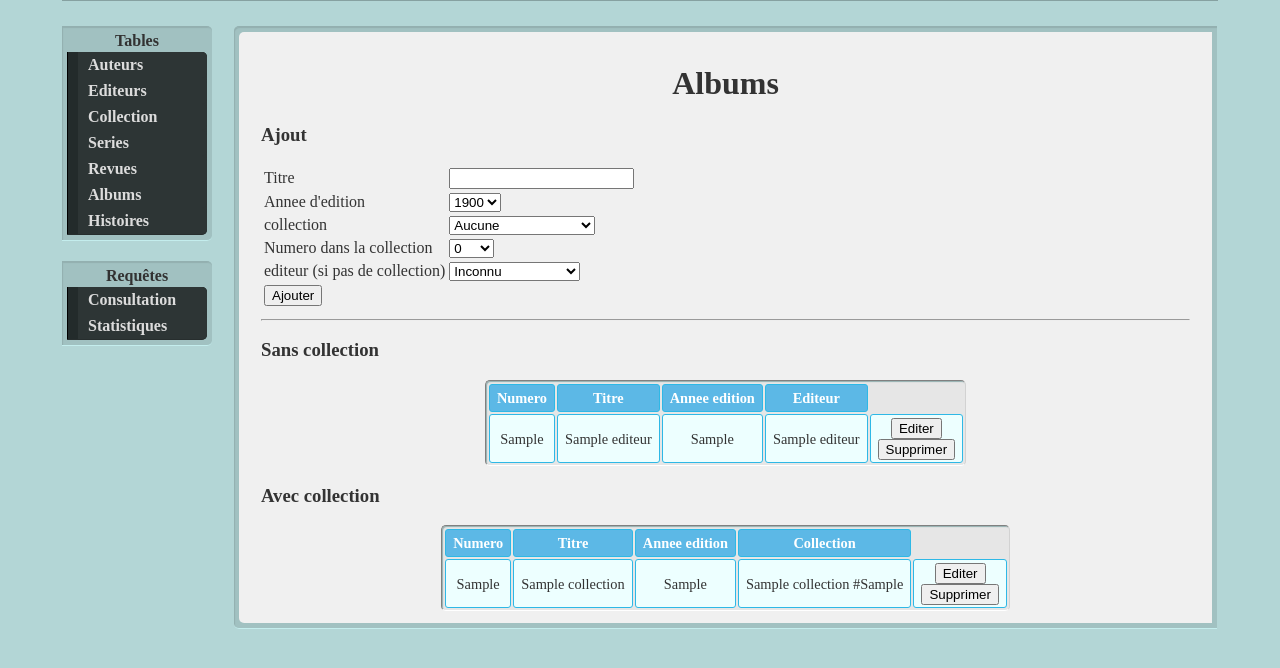
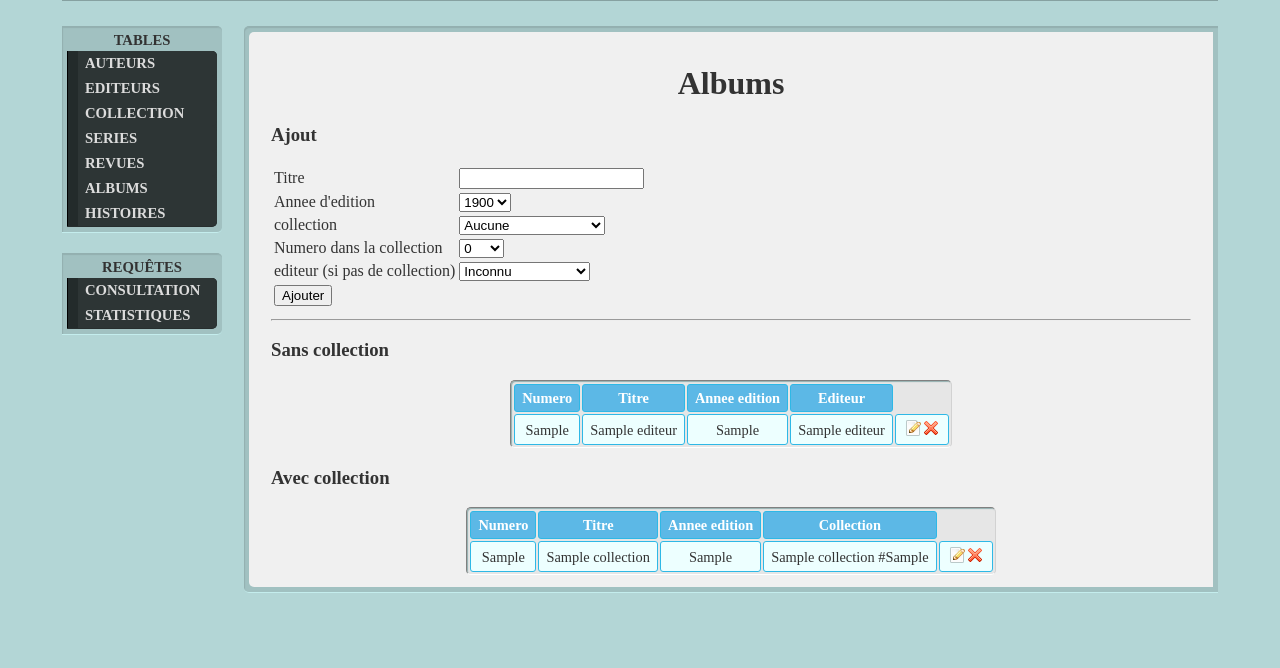
Before and after one commit to shazame/SGBandesDessinees, a PHP site: page /album.php in a window 1280 px wide. Shown: the part 54-722 px from the top of the page. Run offline with PHP 8.4, Linux system fonts and the light colour scheme; tables that the repository leaves empty or names only in its code hold one stand-in row (values such as "Sample post").

Commit message:
End of css

```diff
--- a/mysql/album.php
+++ b/mysql/album.php
@@ -299,8 +299,11 @@ while($r = mysql_fetch_array($result)) {
 	echo "<td>" . $r['annee_edition'] . "</td>\n";
 	echo "<td>" . $r['nom_editeur'] . "</td>\n";
 	echo "<td>";
+	echo "<table class=\"innerTable\"><tr><td>";
 	button('album.php', array('no_volume' => $r['no_volume'], 'type_album' => 'album_sans_collection'), 'edit', 'Editer');
+	echo "</td><td>";
 	button('album.php', array('no_volume' => $r['no_volume']), 'delete', 'Supprimer');
+	echo "</td></tr></table>";
 	echo "</td>";
 	echo "</tr>";
 	$i++;
@@ -339,8 +342,11 @@ while($r = mysql_fetch_array($result)) {
 	echo "<td>" . $r['nom_collection'] . " #" . $r['no_ds_collection'] . " </td>\n";
 	echo "<td>";
 	// delete button
+	echo "<table class=\"innerTable\"><tr><td>";
 	button('album.php', array('no_volume' => $r['no_volume'], 'type_album' => 'album_avec_collection'), 'edit', 'Editer');
+	echo "</td><td>";
 	button('album.php', array('no_volume' => $r['no_volume']), 'delete', 'Supprimer');
+	echo "</td></tr></table>";
 	echo "</td>";
 	echo "</tr>";
 	$i++;
--- a/mysql/author.php
+++ b/mysql/author.php
@@ -128,13 +128,15 @@ while($r = mysql_fetch_array($result)) {
 	} else {
 		echo "<tr class=\"alt\">\n";
 	}
-	echo "<tr>\n";
 	echo "<td>" . $r['no_auteur'] . "</td>\n";
 	echo "<td>" . $r['nom_auteur'] . "</td>\n";
 	echo "<td>" . $r['prenom_auteur'] . "</td>\n";
 	echo "<td>";
+	echo "<table class=\"innerTable\"><tr><td>";
 	button('author.php', array('no_auteur' => $r['no_auteur']), 'edit', 'Editer');
+	echo "</td><td>";
 	button('author.php', array('no_auteur' => $r['no_auteur']), 'delete', 'Supprimer');
+	echo "</td></tr></table>";
 	echo "</td>";
 	echo "</tr>\n";
 	$i++;
--- a/mysql/collection.php
+++ b/mysql/collection.php
@@ -34,7 +34,7 @@
 <tr> <td> Editeur : </td>
 	 <td> <select name="no_editeur">
 	      <option value="-1">Inconnu</option>
-	<?php optionselect("editeur", qw("no_editeur nom_editeur")); ?>
+	<?php optionselect("editeur", qw("no_editeur nom_editeur"), "Inconnu"); ?>
 	</select>
 	</td> </tr>
 
@@ -140,8 +140,11 @@ while($r = mysql_fetch_array($result)) {
 	echo "<td>" . $r['nom_collection'] . "</td>\n";
 	echo "<td>" . $r['nom_editeur'] . "</td>\n";
 	echo "<td>";
+	echo "<table class=\"innerTable\"><tr><td>";
 	button('collection.php', array('no_collection' => $r['no_collection']), 'edit', 'Editer');
+	echo "</td><td>";
 	button('collection.php', array('no_collection' => $r['no_collection']), 'delete', 'Supprimer');
+	echo "</td></tr></table>";
 	echo "</td>";
 	echo "</tr>";
 	$i++;
--- a/mysql/editor.php
+++ b/mysql/editor.php
@@ -109,8 +109,11 @@ while($r = mysql_fetch_array($result)) {
 	echo "<td>" . $r['no_editeur'] . "</td>\n";
 	echo "<td>" . $r['nom_editeur'] . "</td>\n";
 	echo "<td>";
+	echo "<table class=\"innerTable\"><tr><td>";
 	button('editor.php', array('no_editeur' => $r['no_editeur']), 'edit', 'Editer');
+	echo "</td><td>";
 	button('editor.php', array('no_editeur' => $r['no_editeur']), 'delete', 'Supprimer');
+	echo "</td></tr></table>";
 	echo "</td>";
 	echo "</tr>";
 	$i++;
--- a/mysql/include.php
+++ b/mysql/include.php
@@ -89,7 +89,20 @@ function button($action, $attrs, $val, $txt) {
 	foreach($attrs as $i => $val) {
 	   echo "<input type='hidden' name='" . $i . "' value='" . $val . "'>";
 	}
-	echo "<input type='submit' value='".$txt."'> </form>\n";
+	if ($txt == 'Supprimer') {
+		echo " <input type=\"image\" title=\"" . $txt .
+			"\" name=\"Delete\" border=\"0\" src=\"delete-icon.png\"
+			width=\"16px\" height=\"16px\">";
+	}
+	else if ($txt == 'Editer') {
+		echo " <input type=\"image\" title=\"" . $txt .
+			"\" name=\"Edit\" border=\"0\" src=\"edit-icon.png\"
+			width=\"16px\" height=\"16px\">";
+	}
+	else {
+		echo "<input type='submit' value='".$txt."'>";
+	}
+	echo "</form>\n";
 }
 
 
--- a/mysql/mag.php
+++ b/mysql/mag.php
@@ -256,8 +256,11 @@ while($r = mysql_fetch_array($result)) {
 	echo "<td>" . $r['annee_edition'] . "</td>\n";
 	echo "<td>" . $r['nom_editeur'] . "</td>\n";
 	echo "<td>";
+	echo "<table class=\"innerTable\"><tr><td>";
 	button('mag.php', array('no_volume' => $r['no_volume']), 'edit', 'Editer');
+	echo "</td><td>";
 	button('mag.php', array('no_volume' => $r['no_volume']), 'delete', 'Supprimer');
+	echo "</td></tr></table>";
 	echo "</td>";
 	echo "</tr>";
 	$i++;
--- a/mysql/serie.php
+++ b/mysql/serie.php
@@ -183,8 +183,11 @@ while($r = mysql_fetch_array($result)) {
 	echo "<td>" . $r['no_serie'] . "</td>\n";
 	echo "<td>" . $r['titre_serie'] . "</td>\n";
 	echo "<td>";
+	echo "<table class=\"innerTable\"><tr><td>";
 	button('serie.php', array('no_serie' => $r['no_serie']), 'edit', 'Editer');
+	echo "</td><td>";
 	button('serie.php', array('no_serie' => $r['no_serie']), 'delete', 'Supprimer');
+	echo "</td></tr></table>";
 	echo "</td>";
 	echo "</tr>";
 	$i++;
--- a/mysql/story.php
+++ b/mysql/story.php
@@ -213,8 +213,11 @@ while($r = mysql_fetch_array($result)) {
 	echo "<td>" . $r['titre'] . "</td>\n";
 	echo "<td>" . $r['annee_parution'] . "</td>\n";
 	echo "<td>";
+	echo "<table class=\"innerTable\"><tr><td>";
 	button('story.php', array('no_histoire' => $r['no_histoire']), 'edit', 'Editer');
+	echo "</td><td>";
 	button('story.php', array('no_histoire' => $r['no_histoire']), 'delete', 'Supprimer');
+	echo "</td></tr></table>";
 	echo "</td>";
 	$i++;
 }
--- a/mysql/style.css
+++ b/mysql/style.css
@@ -55,11 +55,11 @@ header {
 /** Colonne **/
 
 #colonne {
-	width: 150px;
-	text-align: left;
+	width: 160px;
+	text-align: center;
 	vertical-align: top;
 	color: rgb(50, 50, 50);
-	font-size: 12pt;
+	font-size: 11pt;
 	padding: 0px;
 	margin: 0px;
 }
@@ -68,7 +68,7 @@ header {
 	background-color: rgb(161, 193, 193);
 	padding: 5px;
 	margin: 0px 0px 20px;
-	width: 140px;
+	width: 150px;
 	border-radius: 0px 5px 5px 0px;
 	box-shadow: 1px 1px 1px 0px rgb(147, 176, 176) inset;
 	border-top: 1px solid rgb(147, 176, 176);
@@ -78,6 +78,7 @@ header {
 #colonne dt {
 	text-align: center;
 	font-weight:bold;
+	text-transform:uppercase;
 	padding: 0px 0px 2px 0px;
 }
 
@@ -103,10 +104,11 @@ header {
 	display:block;
 	border-radius: 0px 5px 5px 0px;
 	font-weight:bold;
+	text-transform:uppercase;
 	color:rgb(220, 220, 220);
 	background-color: rgb(45, 53, 53);
-	text-align:left;
-	padding: 4px 10px;
+	text-align: left;
+	padding: 4px 7px;
 	text-decoration:none;
 }
 
@@ -136,7 +138,7 @@ header {
 	background-color: rgb(240, 240, 240);;
 	border-radius: 5px 0px 0px 5px;
 	display: table;
-	min-width: 933px;
+	min-width: 924px;
 }
 
 #mainframe h1 {
@@ -145,15 +147,15 @@ header {
 
 .mysqlTable {
 	background-color: rgb(230, 230, 230);;
-	text-align:center;
-	margin-left:auto;
-	margin-right:auto;
-	border:1;
-	padding-top:1px;
-	padding-left:1px;
+	text-align: center;
+	margin-left: auto;
+	margin-right: auto;
+	border: 1;
+	padding-top: 1px;
+	padding-left: 1px;
 	border-radius: 5px;
-	border-bottom:1px solid rgb(255, 255, 255);
-	border-right:1px solid rgb(210, 210, 210);
+	border-bottom: 1px solid rgb(255, 255, 255);
+	border-right: 1px solid rgb(210, 210, 210);
 	box-shadow: 1px 1px 1px 0px rgb(147, 176, 176) inset;
 }
 
@@ -180,3 +182,8 @@ header {
 {
 	background-color:#DBFFFF;
 }
+
+.innerTable th, .innerTable td{
+	border:0px;
+	padding:0px 0px 0px 0px;
+}
```
Also changed, not shown: mysql/delete-icon.png (added), mysql/edit-icon.png (added).
